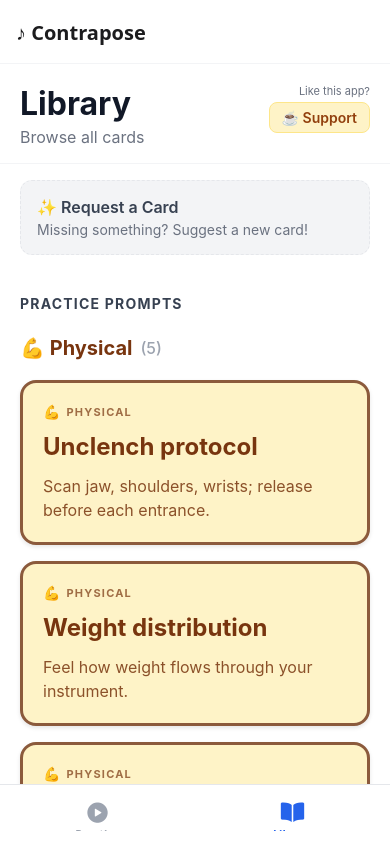
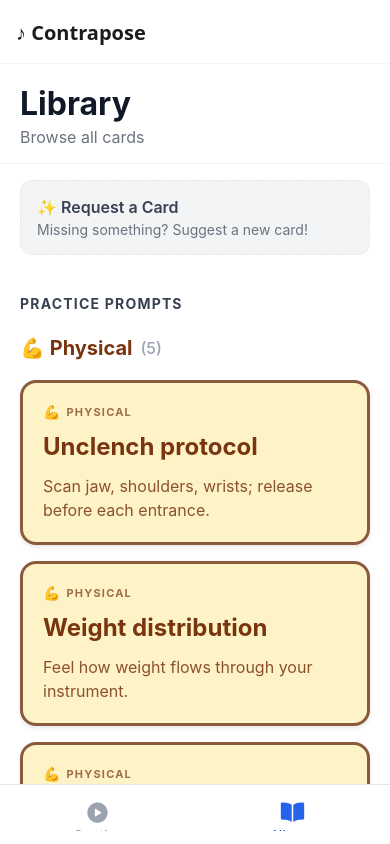
Before and after one commit to aadjones/improv-cards, a React Native app in the folder apps/rephrase/: screen /Library in a window 390 px wide. Built offline with nearby package versions, Linux system fonts and the light colour scheme.

Commit message:
remove the tip jar cuz Apple is a greedy bitch

```diff
--- a/apps/rephrase/src/screens/LibraryScreen.tsx
+++ b/apps/rephrase/src/screens/LibraryScreen.tsx
@@ -38,26 +38,12 @@ export default function LibraryScreen() {
     Linking.openURL(formUrl);
   };
 
-  const handleSupport = () => {
-    const kofiUrl = 'https://ko-fi.com/studiodemby';
-    Linking.openURL(kofiUrl);
-  };
 
   return (
     <View style={styles.container}>
       <View style={styles.header}>
-        <View style={styles.headerTop}>
-          <View>
-            <Text style={styles.headerTitle}>Library</Text>
-            <Text style={styles.headerSubtitle}>Browse all cards</Text>
-          </View>
-          <View style={styles.supportContainer}>
-            <Text style={styles.supportLabel}>Like this app?</Text>
-            <TouchableOpacity style={styles.supportButton} onPress={handleSupport}>
-              <Text style={styles.supportButtonText}>☕ Support</Text>
-            </TouchableOpacity>
-          </View>
-        </View>
+        <Text style={styles.headerTitle}>Library</Text>
+        <Text style={styles.headerSubtitle}>Browse all cards</Text>
       </View>
 
       <TouchableOpacity style={styles.requestButton} onPress={handleRequestCard}>
@@ -123,11 +109,6 @@ const styles = StyleSheet.create({
     borderBottomWidth: 1,
     borderBottomColor: '#F3F4F6',
   },
-  headerTop: {
-    flexDirection: 'row',
-    justifyContent: 'space-between',
-    alignItems: 'flex-start',
-  },
   headerTitle: {
     fontSize: 32,
     fontWeight: '700',
@@ -137,27 +118,6 @@ const styles = StyleSheet.create({
   headerSubtitle: {
     fontSize: 16,
     color: '#6B7280',
-  },
-  supportContainer: {
-    alignItems: 'flex-end',
-  },
-  supportLabel: {
-    fontSize: 11,
-    color: '#6B7280',
-    marginBottom: 4,
-  },
-  supportButton: {
-    paddingHorizontal: 12,
-    paddingVertical: 6,
-    backgroundColor: '#FEF3C7',
-    borderRadius: 8,
-    borderWidth: 1,
-    borderColor: '#FDE68A',
-  },
-  supportButtonText: {
-    fontSize: 14,
-    fontWeight: '600',
-    color: '#92400E',
   },
   listContent: {
     paddingBottom: 40,
```
Also changed, not shown: 1 other file (tests, documents, lock files or other folders).
